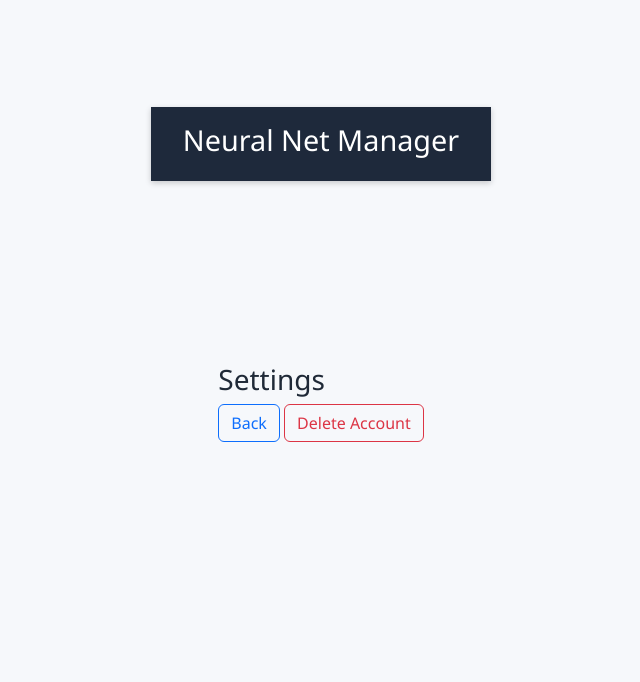
After one commit to mikhail0090025/Maturitni-projekt, a FastAPI app: template frontend/templates/settings.html in a window 1280 px wide. The commit adds this page. Shown: the top 682 px of the page, without its empty margins (319-959 px from the left). Run offline with FastAPI, Linux system fonts and the light colour scheme; the template is opened without the code that fills it, so the values that code supplies are empty.

Commit message:
Account can be deleted

```diff
--- a/frontend/main.py
+++ b/frontend/main.py
@@ -52,6 +52,17 @@ def profile_page_endpoint_get(request: Request):
     user_data = response_to_user.json()
     return templates.TemplateResponse("mainpage.html", {"request": request, "username": user_data["username"], "name": user_data["name"], "surname": user_data["surname"]})
 
+@app.get("/settings_page")
+def profile_page_endpoint_get(request: Request):
+    response_to_user = requests.get(
+        "http://user_service:8000/me",
+        cookies=request.cookies
+    )
+    if response_to_user.status_code >= 400:
+        return RedirectResponse(url="/login_page")
+    user_data = response_to_user.json()
+    return templates.TemplateResponse("settings.html", {"request": request, "username": user_data["username"], "name": user_data["name"], "surname": user_data["surname"]})
+
 ''' User service endpoints '''
 
 @app.post("/register")
@@ -78,13 +89,18 @@ async def edit_user(request: Request):
     request = requests.post(f"http://user_service:8000/edit_user", json=data)
     return JSONResponse(content=request.json(), status_code=request.status_code)
 
-@app.post("/delete_user")
+@app.delete("/delete_user")
 async def delete_user(request: Request):
     data = await request.json()
     if "username" not in data:
         return JSONResponse(content={"error": "Missing username field"}, status_code=400)
 
     response = requests.post(f"http://user_service:8000/delete_user", json=data)
+    return JSONResponse(content=response.json(), status_code=response.status_code)
+
+@app.delete("/delete_me")
+async def delete_user(request: Request):
+    response = requests.delete(f"http://user_service:8000/delete_me", cookies=request.cookies)
     return JSONResponse(content=response.json(), status_code=response.status_code)
 
 ''' Functional endpoints '''
--- a/frontend/templates/base.html
+++ b/frontend/templates/base.html
@@ -4,6 +4,10 @@
     <meta charset="UTF-8">
     <title>{% block title %}My App{% endblock %}</title>
     <link rel="stylesheet" href="/styles/base.css">
+    <!-- Bootstrap CSS -->
+    <link href="https://cdn.jsdelivr.net/npm/bootstrap@5.3.3/dist/css/bootstrap.min.css" rel="stylesheet">
+    <!-- Bootstrap JS -->
+    <script src="https://cdn.jsdelivr.net/npm/bootstrap@5.3.3/dist/js/bootstrap.bundle.min.js"></script>
     {% block head %}{% endblock %}
 </head>
 <body>
--- a/frontend/templates/js/profile.js
+++ b/frontend/templates/js/profile.js
@@ -13,3 +13,7 @@ document.getElementById("logout_button").addEventListener("click", async () => {
         console.error("Service unavailable: " + err.message);
     }
 });
+
+document.getElementById("settings_button").addEventListener("click", async () => {
+    window.location.href = "/settings_page";
+});
--- /dev/null
+++ b/frontend/templates/js/settings.js
@@ -0,0 +1,15 @@
+document.getElementById("delete-account-button").addEventListener("click", async () => {
+    try {
+        const response = await fetch("/delete_me", {
+            method: "DELETE",
+            credentials: "include"
+        });
+        if (response.ok) {
+            window.location.href = "/login_page";
+        } else {
+            console.error("Delete failed");
+        }
+    } catch (err) {
+        console.error("Service unavailable: " + err.message);
+    }
+});
--- a/frontend/templates/mainpage.html
+++ b/frontend/templates/mainpage.html
@@ -3,10 +3,7 @@
 {% block title %}Profile{% endblock %}
 
 {% block head %}
-<!-- Bootstrap CSS -->
-<link href="https://cdn.jsdelivr.net/npm/bootstrap@5.3.3/dist/css/bootstrap.min.css" rel="stylesheet">
-<!-- Bootstrap JS -->
-<script src="https://cdn.jsdelivr.net/npm/bootstrap@5.3.3/dist/js/bootstrap.bundle.min.js"></script>
+
 {% endblock %}
 
 {% block content %}
@@ -14,6 +11,7 @@
         <h1>{{ name }} {{ surname }}</h1>
         <h4>{{ username }}</h4>
         <button id="logout_button" class="btn btn-outline-danger">Logout</button>
+        <button id="settings_button" class="btn btn-outline-primary">Settings</button>
     </div>
     <script src="/js/profile.js"></script>
 {% endblock %}
--- /dev/null
+++ b/frontend/templates/settings.html
@@ -0,0 +1,16 @@
+{% extends "base.html" %}
+
+{% block title %}Settings{% endblock %}
+
+{% block head %}
+<link rel="stylesheet" href="/styles/styles.css">
+{% endblock %}
+
+{% block content %}
+<h3>Settings</h3>
+<a href="/profile_page">
+    <button class="btn btn-outline-primary">Back</button>
+</a>
+<button class="btn btn-outline-danger" id="delete-account-button">Delete Account</button>
+<script src="/js/settings.js"></script>
+{% endblock %}
```
Also changed, not shown: user_service/main.py (+20 -1 lines).
